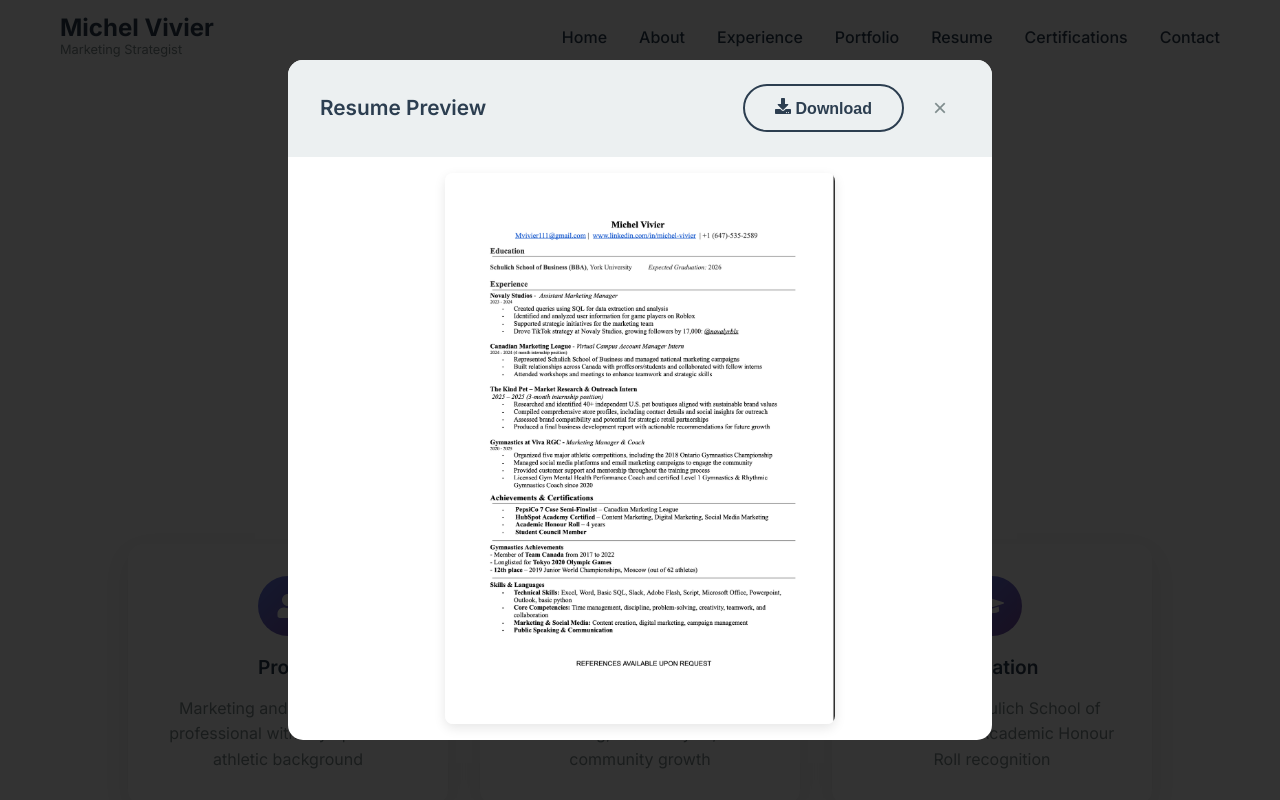
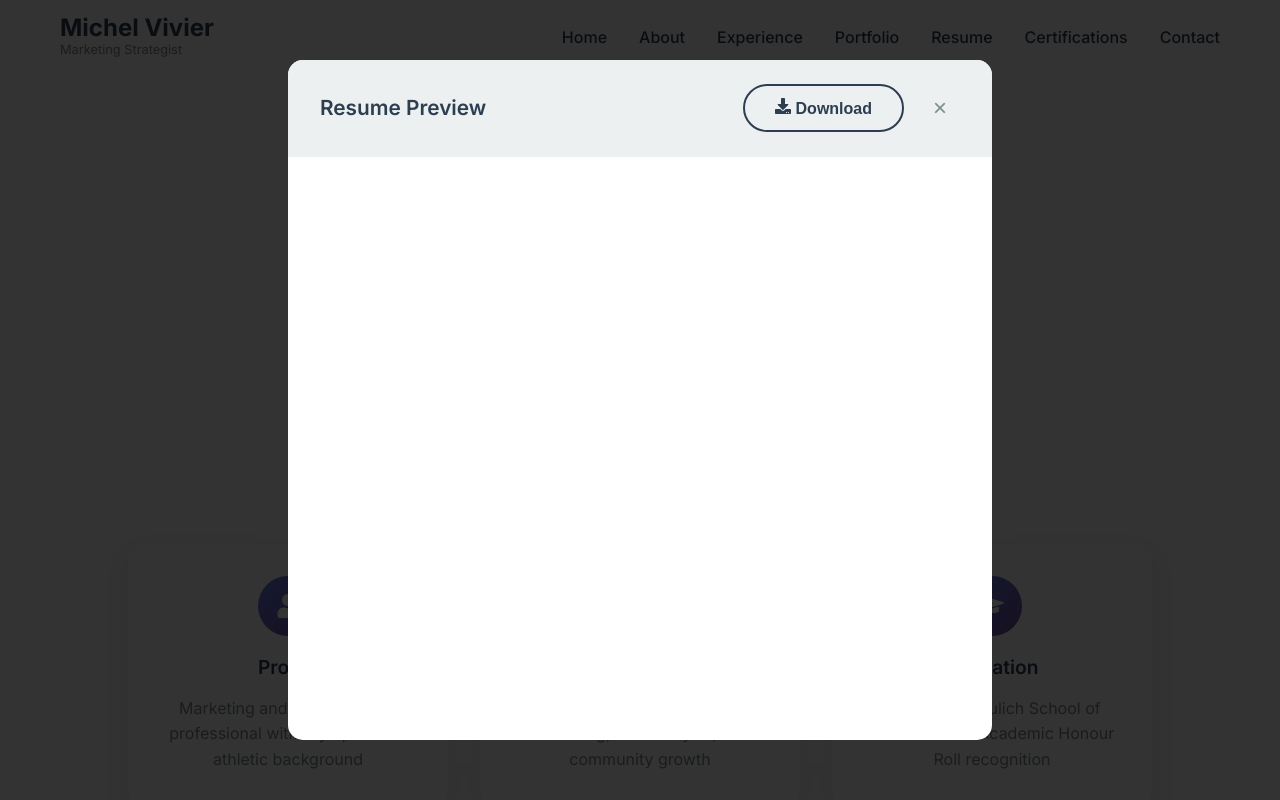
Before and after one commit to DanielGord0n/michels-portfolio, a React (Create React App) app: page / in a window 1280 px wide. Both pictures are taken after a click on the button "Preview Resume". Shown: the part 6219-7019 px from the top of the page. Built offline with nearby package versions, Linux system fonts and the light colour scheme; the HTML template or start-up script is replaced by a standard one.

Commit message:
Refactor resume display to use PDF iframe instead of image

```diff
--- a/src/components/Resume.css
+++ b/src/components/Resume.css
@@ -174,8 +174,8 @@
   justify-content: center;
 }
 
-/* Resume Image Styles */
-.resume-image-container {
+/* Resume PDF Styles */
+.resume-pdf-container {
   width: 100%;
   height: 100%;
   display: flex;
@@ -183,14 +183,11 @@
   justify-content: center;
 }
 
-.resume-image {
-  max-width: 100%;
-  max-height: 100%;
-  width: auto;
-  height: auto;
-  object-fit: contain;
-  border-radius: 8px;
-  box-shadow: 0 4px 12px rgba(0, 0, 0, 0.1);
+.resume-pdf {
+  width: 100%;
+  height: 100%;
+  border: none;
+  border-radius: 4px;
 }
 
 /* Resume Document Styles */
--- a/src/components/Resume.js
+++ b/src/components/Resume.js
@@ -169,8 +169,12 @@ const Resume = () => {
               </div>
 
               <div className="modal-content">
-                <div className="resume-image-container">
-                  <img src="/images/MichelsResume.png" alt="Michel Vivier Resume" className="resume-image" />
+                <div className="resume-pdf-container">
+                  <iframe
+                    src="/resume.pdf"
+                    title="Michel Vivier Resume"
+                    className="resume-pdf"
+                  />
                 </div>
               </div>
             </div>
```
